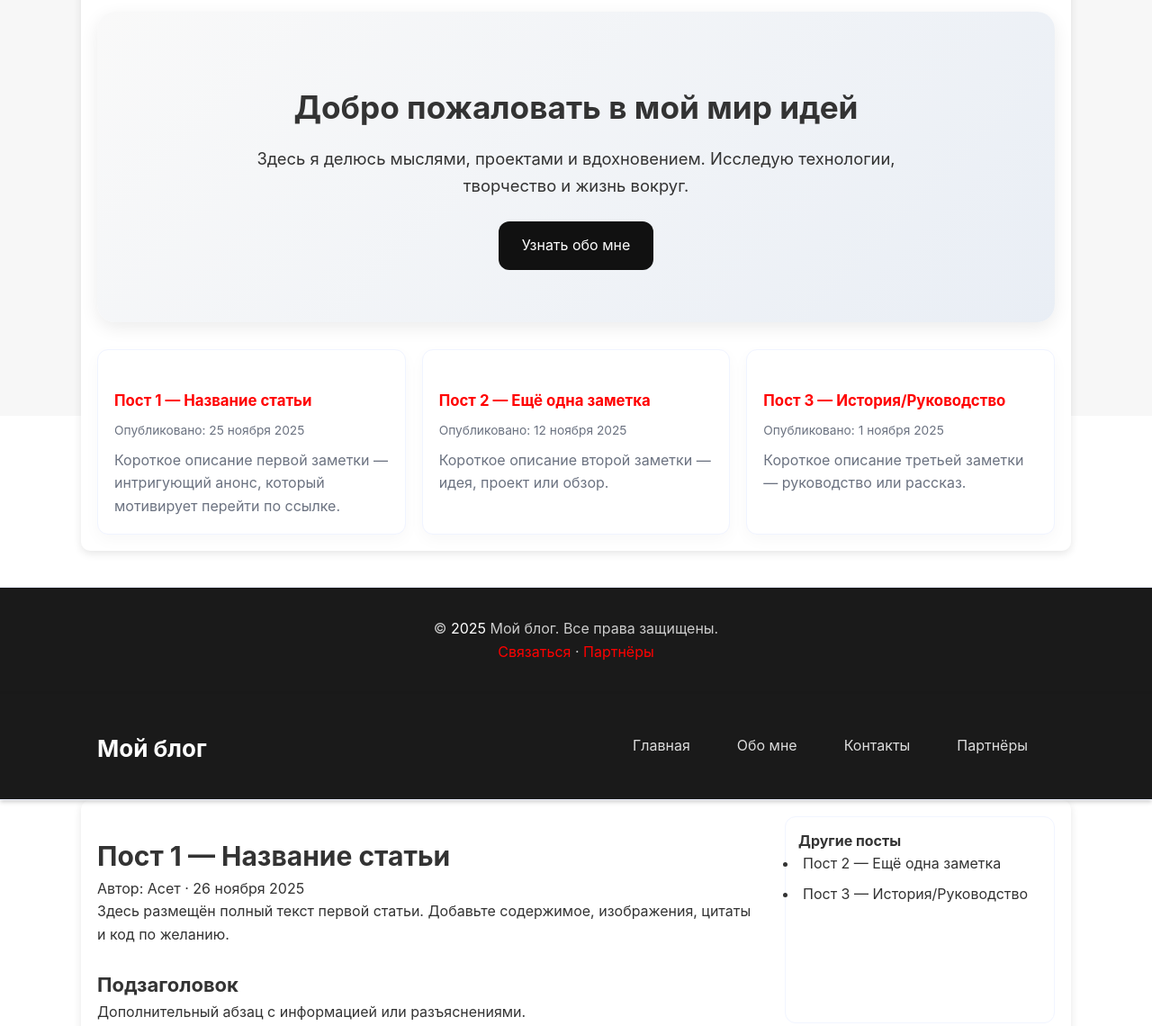
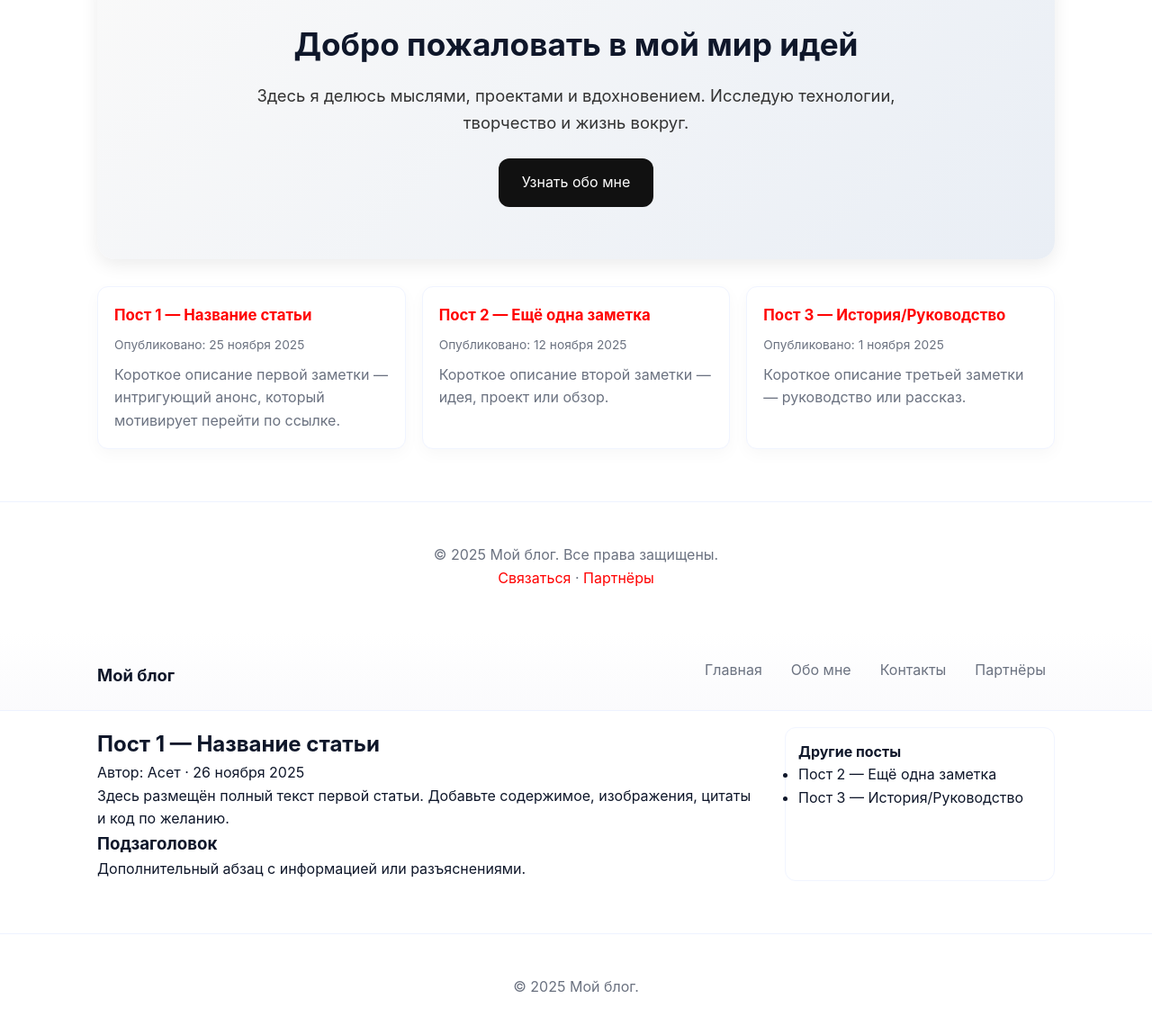
Before and after one commit to operupol01/asset, a plain HTML site: page index.html in a window 1280 px wide. Shown: the part 338-1478 px from the top of the page at 90% size. Drawn offline with Linux system fonts and the light colour scheme; files that its build step writes are made by us from their sources.

Commit message:
asdasADASDASDaASDd

```diff
--- a/styles.css
+++ b/styles.css
@@ -80,110 +80,3 @@ a:focus,button:focus{outline:3px solid rgba(11,108,255,0.14);outline-offset:3px}
 /* Code Blocks */
 pre{background:#0b1220;color:#e6eefc;padding:14px;border-radius:var(--radius);overflow:auto}
 code{font-family:ui-monospace,SFMono-Regular,Menlo,monospace}
-
-
-
-
-
-
-
-
-
-
-
-/* ====== Общие стили ====== */
-body {
-  margin: 0;
-  font-family: "Inter", Arial, sans-serif;
-  background: #f7f7f7;
-  color: #333;
-  line-height: 1.6;
-}
-
-.container {
-  width: 90%;
-  max-width: 1100px;
-  margin: auto;
-}
-
-/* ====== Шапка ====== */
-.site-header {
-  background: #1a1a1a;
-  color: white;
-  padding: 15px 0;
-  box-shadow: 0 2px 5px rgba(0,0,0,0.2);
-}
-
-.logo a {
-  color: #fff;
-  text-decoration: none;
-  font-size: 26px;
-  font-weight: 700;
-}
-
-.main-nav {
-  margin-top: 10px;
-}
-
-.main-nav a {
-  color: #ddd;
-  text-decoration: none;
-  margin-right: 20px;
-  font-size: 16px;
-  transition: 0.3s;
-}
-
-.main-nav a:hover {
-  color: #fff;
-}
-
-/* ====== Основной контент ====== */
-main h2 {
-  font-size: 30px;
-  margin-top: 20px;
-}
-
-main h3 {
-  font-size: 22px;
-  margin-top: 25px;
-}
-
-ul li {
-  margin-bottom: 8px;
-  padding-left: 5px;
-}
-
-/* Карточный стиль для текста */
-main {
-  background: white;
-  padding: 25px;
-  margin-top: 30px;
-  border-radius: 10px;
-  box-shadow: 0 3px 10px rgba(0,0,0,0.1);
-}
-
-/* ====== Подвал ====== */
-.site-footer {
-  background: #1a1a1a;
-  color: #ccc;
-  text-align: center;
-  padding: 15px 0;
-  margin-top: 40px;
-}
-
-.site-footer span {
-  color: #fff;
-}
-
-/* ====== Адаптив ====== */
-@media (min-width: 700px) {
-  .site-header .container {
-    display: flex;
-    justify-content: space-between;
-    align-items: center;
-  }
-
-  .main-nav {
-    margin-top: 0;
-  }
-}
```
